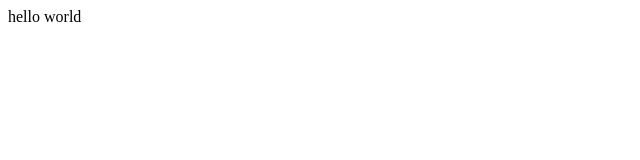
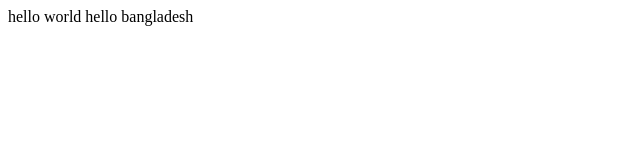
Before and after one commit to tarifur-rahman/testing, a plain HTML site: page index.html in a window 1280 px wide. Shown: the whole page, without its empty margins (0-640 px from the left). Drawn offline with Linux system fonts and the light colour scheme.

Commit message:
hello bangladesh included

```diff
--- a/index.html
+++ b/index.html
@@ -7,5 +7,6 @@
 </head>
 <body>
     hello world
+    hello bangladesh
 </body>
 </html>
```
